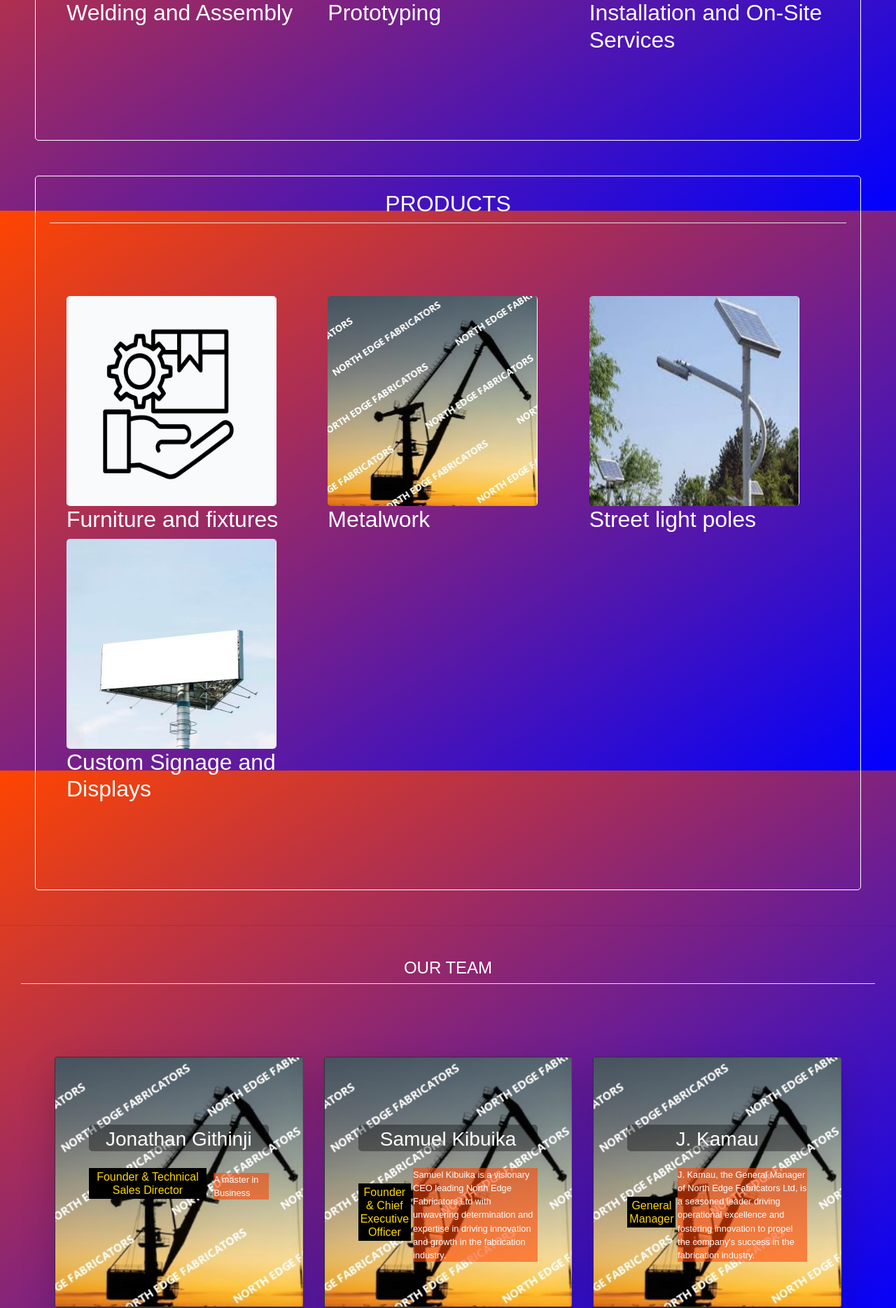
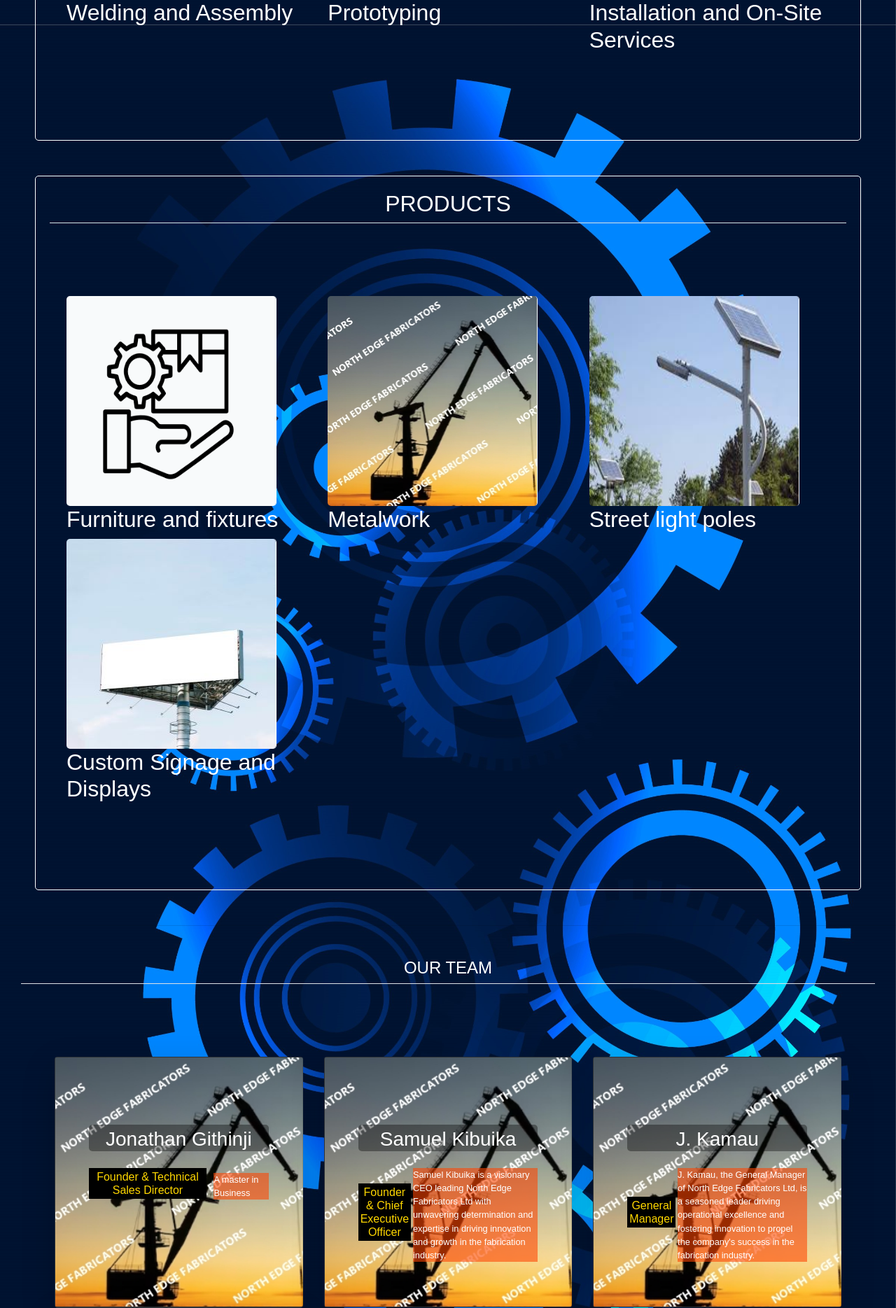
Before and after one commit to deni-cyber/nefproject, a Django app: page /about/ in a window 1280 px wide. Shown: the part 2099-3968 px from the top of the page at 70% size. Run offline with Django 4.2, Linux system fonts and the light colour scheme; data comes from the database, SQL or seed files in the repository; some libraries are stand-ins or nearby versions.

Commit message:
background image added

```diff
--- a/homeapp/templates/homeapp/base.html
+++ b/homeapp/templates/homeapp/base.html
@@ -128,8 +128,7 @@
                   border-color: rgb(0, 0, 0);
                 }
       body {
-        /*background-image: url("{% static 'images/bgnd3.jpg' %}"); */
-        background-image: linear-gradient(to top left , blue, orangered);
+        background-image: url("{% static 'images/bgnd3.jpg' %}");
 
         border-image-repeat: no-repeat;
         background-attachment: scroll;
```
